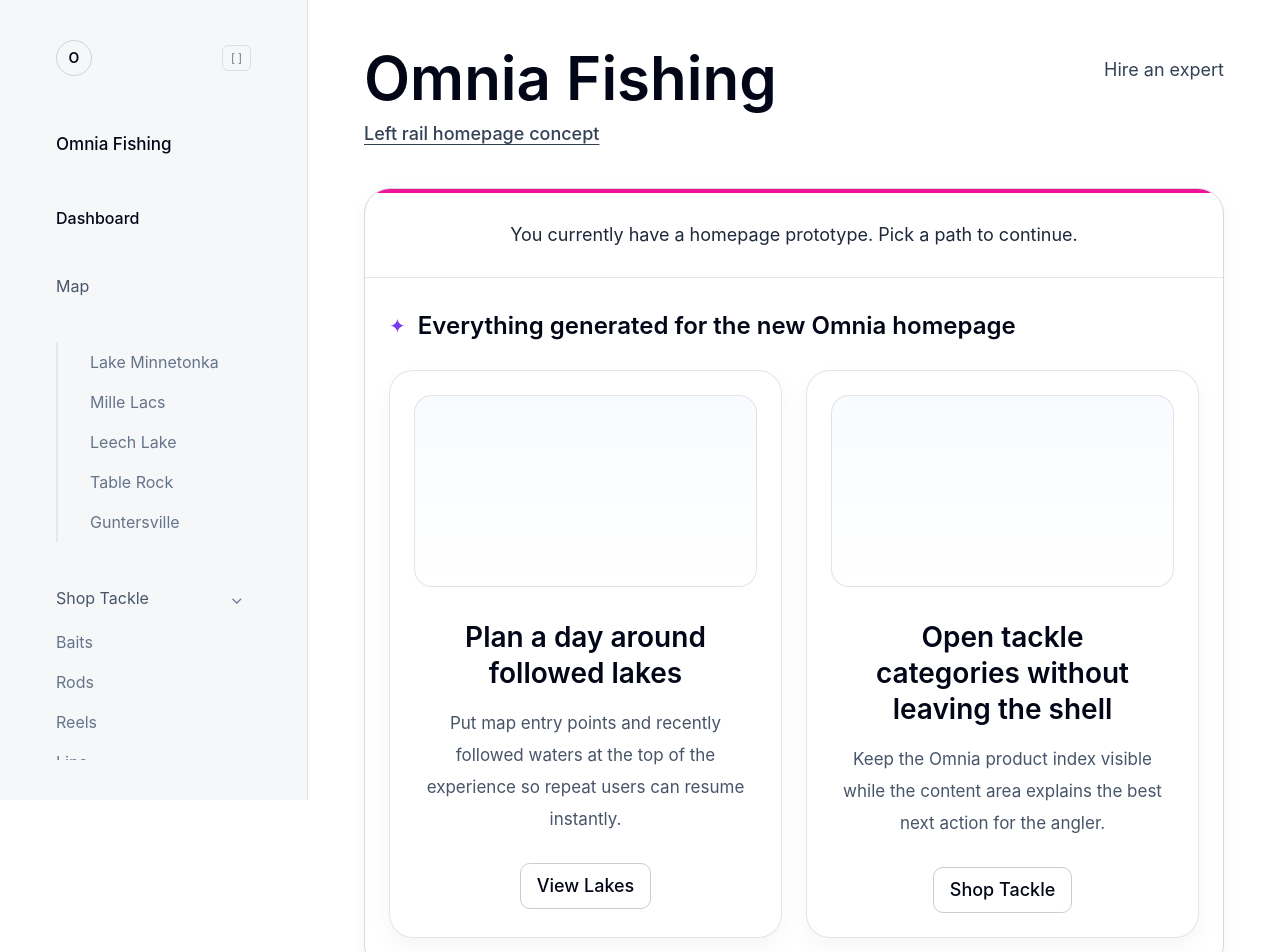
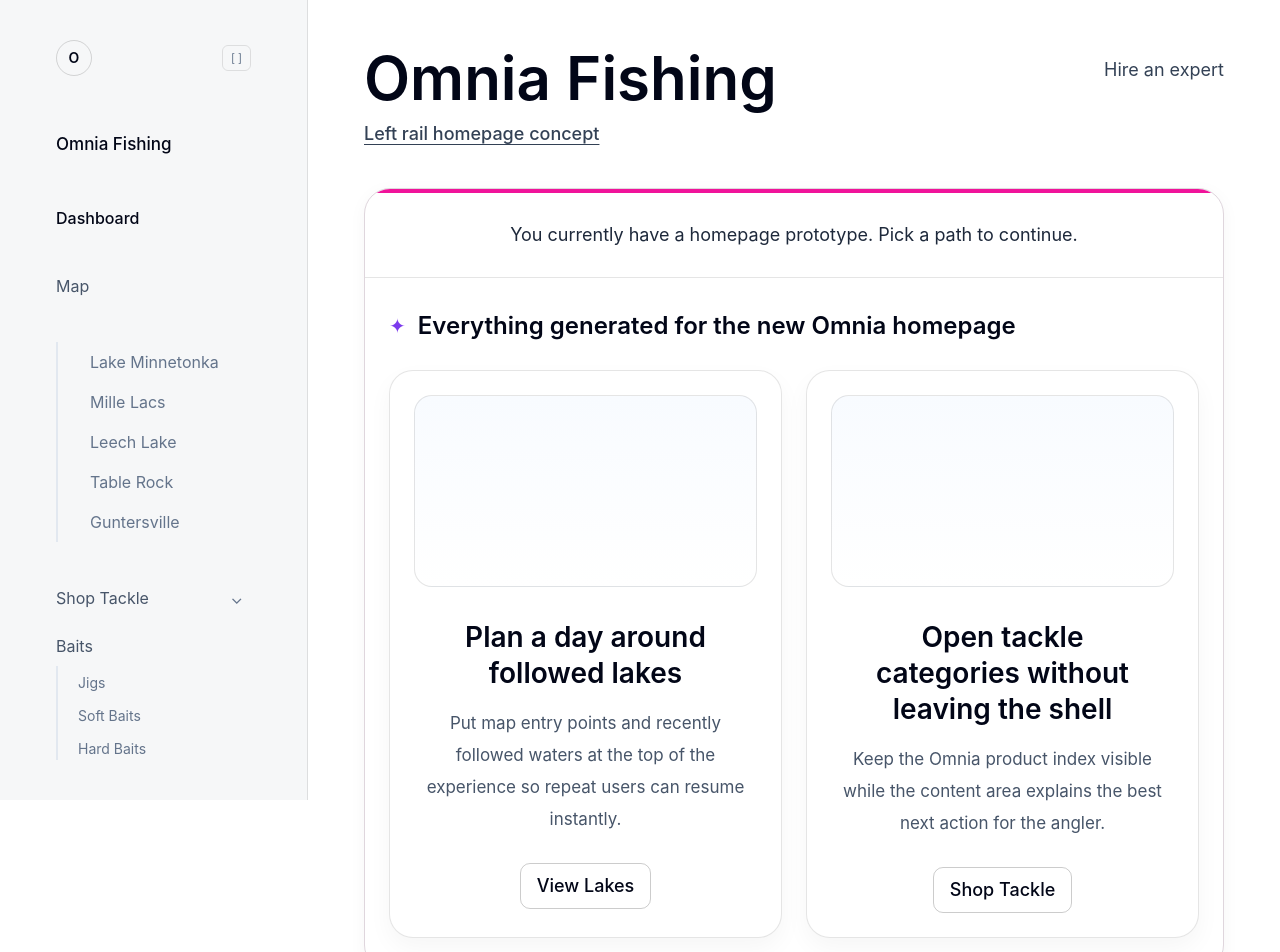
Before and after one commit to mjohnson280/new-omnia-fishing-homepage, a Next.js app: page / in a window 1280 px wide. Shown: the top 952 px of the page. Built offline with nearby package versions, Linux system fonts and the light colour scheme.

Commit message:
Expand tackle nav taxonomy

```diff
--- a/components/Homepage.tsx
+++ b/components/Homepage.tsx
@@ -26,6 +26,125 @@
     href: '/shop',
     items: [
       { label: 'Jigs', href: '/shop' },
+      { label: 'Soft Baits', href: '/shop' },
+      { label: 'Hard Baits', href: '/shop' },
+      { label: 'Wire Baits', href: '/shop' },
+      { label: 'Rigs', href: '/shop' },
+    ],
+  },
+  {
+    title: 'Line',
+    href: '/shop',
+    items: [
+      { label: 'Braid / Super Line', href: '/shop' },
+      { label: 'Braid to Fluorocarbon Leader', href: '/shop' },
+      { label: 'Fluorocarbon', href: '/shop' },
+      { label: 'Monofilament', href: '/shop' },
+      { label: 'Lead Core', href: '/shop' },
+      { label: 'Ice Line', href: '/shop' },
+    ],
+  },
+  {
+    title: 'Rods',
+    href: '/shop',
+    items: [
+      { label: 'Casting Rods', href: '/shop' },
+      { label: 'Spinning Rods', href: '/shop' },
+      { label: 'Ice Fishing Rods', href: '/shop' },
+      { label: 'Travel Rods', href: '/shop' },
+      { label: 'Combos', href: '/shop' },
+    ],
+  },
+  {
+    title: 'Reels',
+    href: '/shop',
+    items: [
+      { label: 'Casting Reels', href: '/shop' },
+      { label: 'Spinning Reels', href: '/shop' },
+      { label: 'Ice Fishing Reels', href: '/shop' },
+    ],
+  },
+  {
+    title: 'Terminal',
+    href: '/c/terminal',
+    items: [
+      { label: 'Beads', href: '/c/terminal' },
+      { label: 'Blades', href: '/c/terminal' },
+      { label: 'Bobbers', href: '/c/terminal' },
+      { label: 'Hooks', href: '/c/terminal' },
+      { label: 'Leaders', href: '/c/terminal' },
+      { label: 'Skirts', href: '/c/terminal' },
+      { label: 'Swivels, Snaps, Clevises', href: '/c/terminal' },
+      { label: 'Weights', href: '/c/terminal' },
+      { label: 'Pegs', href: '/c/terminal' },
+      { label: 'Rattles', href: '/c/terminal' },
+    ],
+  },
+  {
+    title: 'Accessories',
+    href: '/shop',
+    items: [
+      { label: 'Gift Cards', href: '/shop' },
+      { label: 'Tackle Management', href: '/shop' },
+      { label: 'Tools', href: '/shop' },
+      { label: 'Tournament Accessories', href: '/shop' },
+      { label: 'Scents', href: '/shop' },
+      { label: 'Bags', href: '/shop' },
+      { label: 'Coffee', href: '/shop' },
+      { label: 'Coolers', href: '/shop' },
+      { label: 'Decals', href: '/shop' },
+      { label: 'Knives', href: '/shop' },
+      { label: 'Rod Racks', href: '/shop' },
+      { label: 'Trolling', href: '/shop' },
+      { label: 'Sunscreen', href: '/shop' },
+      { label: 'Kits', href: '/shop' },
+    ],
+  },
+  {
+    title: 'Apparel',
+    href: '/shop',
+    items: [
+      { label: 'Rain Gear', href: '/shop' },
+      { label: 'Sun Protection', href: '/shop' },
+      { label: 'Sunglasses', href: '/shop' },
+      { label: 'Hats', href: '/shop' },
+      { label: 'Omnia Gear', href: '/shop' },
+      { label: "Women's Apparel", href: '/shop' },
+      { label: 'Footwear', href: '/shop' },
+      { label: 'Gloves', href: '/shop' },
+      { label: 'Layering', href: '/shop' },
+      { label: 'Waders', href: '/shop' },
+      { label: 'Ice Fishing', href: '/shop' },
+    ],
+  },
+  {
+    title: 'Marine',
+    href: '/shop',
+    items: [
+      { label: 'Boat', href: '/shop' },
+      { label: 'Cameras & Accessories', href: '/shop' },
+      { label: 'Electronics', href: '/shop' },
+      { label: 'Flotation & Safety', href: '/shop' },
+      { label: 'Trolling Motors', href: '/shop' },
+    ],
+  },
+  {
+    title: 'Ice',
+    href: '/shop',
+    items: [
+      { label: 'Ice Augers', href: '/shop' },
+      { label: 'Ice Shelters', href: '/shop' },
+      { label: 'Ice Fishing Accessories', href: '/shop' },
+    ],
+  },
+];
+
+const condensedTackleIndex: TackleCategory[] = [
+  {
+    title: 'Baits',
+    href: '/shop',
+    items: [
+      { label: 'Jigs', href: '/shop' },
       { label: 'Hard Baits', href: '/shop' },
       { label: 'Wire Baits', href: '/shop' },
       { label: 'Soft Baits', href: '/shop' },
@@ -46,14 +165,14 @@
     items: [
       { label: 'Casting Reels', href: '/shop' },
       { label: 'Spinning Reels', href: '/shop' },
-      { label: 'Conventional Reels', href: '/shop' },
+      { label: 'Ice Fishing Reels', href: '/shop' },
     ],
   },
   {
     title: 'Line',
     href: '/shop',
     items: [
-      { label: 'Braid', href: '/shop' },
+      { label: 'Braid / Super Line', href: '/shop' },
       { label: 'Fluorocarbon', href: '/shop' },
       { label: 'Monofilament', href: '/shop' },
     ],
@@ -72,8 +191,9 @@
     title: 'Accessories',
     href: '/shop',
     items: [
+      { label: 'Gift Cards', href: '/shop' },
       { label: 'Tools', href: '/shop' },
-      { label: 'Storage', href: '/shop' },
+      { label: 'Tackle Management', href: '/shop' },
       { label: 'Nets', href: '/shop' },
     ],
   },
@@ -133,13 +253,22 @@
             <IndentedLinks items={followedLakes.map((lake) => ({ label: lake.name, href: lake.href }))} />
             <ExpandableNav label="Shop Tackle" href="/shop">
               {tackleIndex.map((category) => (
-                <Link
-                  key={category.title}
-                  href={category.href}
-                  className="block py-2 text-[16px] text-slate-500 hover:text-slate-950"
-                >
-                  {category.title}
-                </Link>
+                <div key={category.title} className="py-3">
+                  <Link href={category.href} className="block text-[16px] text-slate-600 hover:text-slate-950">
+                    {category.title}
+                  </Link>
+                  <div className="mt-2 border-l-2 border-slate-200 pl-5">
+                    {category.items.map((item) => (
+                      <Link
+                        key={item.label}
+                        href={item.href}
+                        className="block py-1.5 text-[14px] text-slate-500 hover:text-slate-900"
+                      >
+                        {item.label}
+                      </Link>
+                    ))}
+                  </div>
+                </div>
               ))}
             </ExpandableNav>
             <ExpandableNav label="Dashboard" href="/app">
@@ -335,7 +464,7 @@
               Product categories and subcategories stay visible as a utility layer.
             </h2>
             <div className="mt-6 grid gap-4 xl:grid-cols-2">
-              {tackleIndex.map((category) => (
+              {condensedTackleIndex.map((category) => (
                 <div key={category.title} className="rounded-[20px] border border-black/10 bg-white p-5">
                   <div className="flex items-center justify-between">
                     <Link href={category.href} className="text-xl font-semibold">
```
